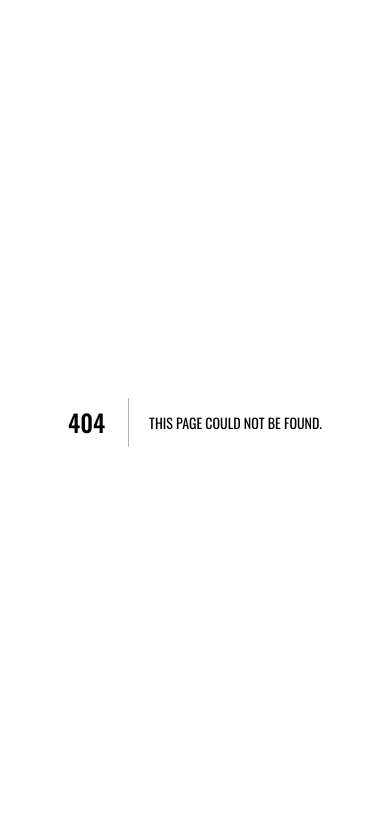
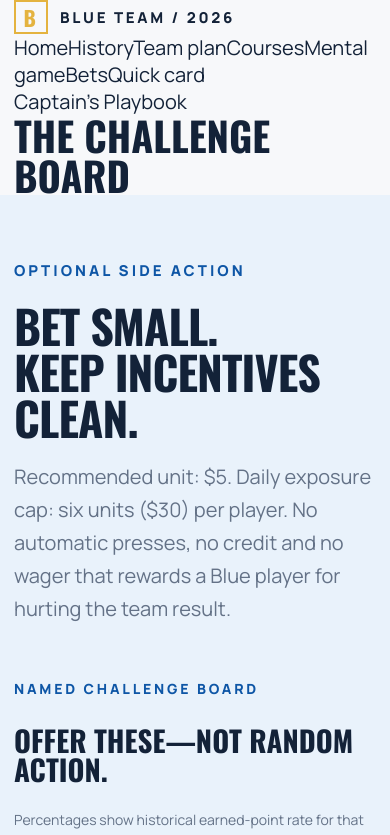
Before and after one commit to bvwolfden/bvwolfden.github.io, a Next.js app: page /bets/ in a window 390 px wide. Before the commit this address had no page. Shown: the top 835 px of the page. Built offline with nearby package versions, Linux system fonts and the light colour scheme.

Commit message:
Add page routes and mobile playbook navigation

```diff
--- /dev/null
+++ b/app/[section]/page.tsx
@@ -0,0 +1,17 @@
+import type { Metadata } from 'next';
+import { notFound } from 'next/navigation';
+import Playbook, { pageSlugs, pageTitle } from '../playbook';
+
+export const dynamicParams = false;
+export function generateStaticParams() {
+  return pageSlugs.map(section => ({ section }));
+}
+export async function generateMetadata({ params }: { params: Promise<{ section: string }> }): Promise<Metadata> {
+  const { section } = await params;
+  return { title: `${pageTitle(section)} | Blue Team 2026` };
+}
+export default async function ChapterPage({ params }: { params: Promise<{ section: string }> }) {
+  const { section } = await params;
+  if (!pageSlugs.includes(section)) notFound();
+  return <Playbook page={section} />;
+}
```
